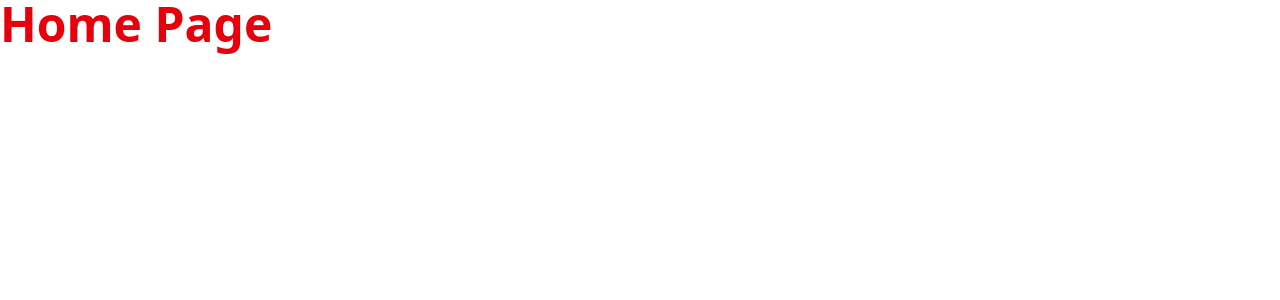
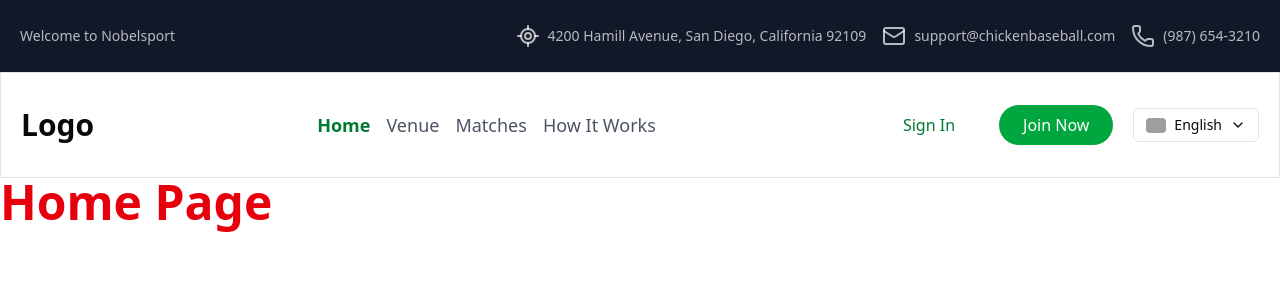
Before and after one commit to naymHdev/nobelsport-client, a Next.js app: page / in a window 1280 px wide. Shown: the top 300 px of the page. Built offline with nearby package versions, Linux system fonts and the light colour scheme; grey boxes are pictures that could not be loaded.

Commit message:
creted nav bar

```diff
--- a/src/app/(withCommonLayout)/layout.tsx
+++ b/src/app/(withCommonLayout)/layout.tsx
@@ -1,7 +1,13 @@
+import Navbar from "../../components/shared/Navbar";
+
+
 const CommonLayout = ({ children }: { children: React.ReactNode }) => {
   return (
     <>
-      <div className=" min-h-screen">{children}</div>
+      <div className=" min-h-screen">
+        <Navbar />
+        {children}
+      </div>
     </>
   );
 };
--- a/src/app/globals.css
+++ b/src/app/globals.css
@@ -7,6 +7,8 @@
   --color-background: oklch(0.141 0.005 285.823);
   --font-bebas: var(--font-bebas);
   --font-openSans: var(--font-openSans);
+  --color-ns-primary: #007a33;
+  --color-ns-foreground: #4b5563;
 }
 
 @theme inline {
--- /dev/null
+++ b/src/components/Locations.tsx
@@ -0,0 +1,73 @@
+'use client';
+
+import { useState } from 'react';
+import Image from 'next/image';
+import { ChevronDown } from 'lucide-react';
+
+const languages = [
+  {
+    code: 'en',
+    name: 'English',
+    flag: '/flags/us.png', // Place flag images in the public/flags folder
+  },
+  {
+    code: 'bd',
+    name: 'বাংলা',
+    flag: '/flags/bd.png',
+  },
+  {
+    code: 'fr',
+    name: 'Français',
+    flag: '/flags/fr.png',
+  },
+];
+
+const LanguageSelector = () => {
+  const [selected, setSelected] = useState(languages[0]);
+  const [open, setOpen] = useState(false);
+
+  return (
+    <div className="relative inline-block text-left">
+      <button
+        onClick={() => setOpen(!open)}
+        className="flex items-center gap-2 border px-3 py-1.5 rounded-md bg-white hover:bg-gray-100"
+      >
+        <Image
+          src={selected.flag}
+          alt={selected.name}
+          width={20}
+          height={15}
+          className="rounded-sm"
+        />
+        <span className="text-sm">{selected.name}</span>
+        <ChevronDown size={16} />
+      </button>
+
+      {open && (
+        <div className="absolute z-50 mt-2 w-40 bg-white border rounded shadow-md">
+          {languages.map((lang) => (
+            <button
+              key={lang.code}
+              onClick={() => {
+                setSelected(lang);
+                setOpen(false);
+              }}
+              className="w-full px-4 py-2 text-left hover:bg-gray-100 flex items-center gap-2"
+            >
+              <Image
+                src={lang.flag}
+                alt={lang.name}
+                width={20}
+                height={15}
+                className="rounded-sm"
+              />
+              <span className="text-sm">{lang.name}</span>
+            </button>
+          ))}
+        </div>
+      )}
+    </div>
+  );
+};
+
+export default LanguageSelector;
--- /dev/null
+++ b/src/components/shared/Navbar.tsx
@@ -0,0 +1,60 @@
+"use client";
+
+import Link from "next/link";
+import NSContainer from "../ui/core/NSContainer";
+import TopBar from "./Topbar";
+import { usePathname } from "next/navigation";
+import clsx from "clsx";
+import NSButton from "../ui/core/NSButton";
+import Image from "next/image";
+import Locations from "../Locations";
+
+const Navbar = () => {
+  const pathname = usePathname();
+
+  const navLinks = [
+    { href: "/", label: "Home" },
+    { href: "/venue", label: "Venue" },
+    { href: "/matches", label: "Matches" },
+    { href: "/how-it-works", label: "How It Works" },
+  ];
+  return (
+    <>
+      <TopBar />
+      <div className=" border py-8 w-full">
+        <NSContainer>
+          <div className=" flex items-center justify-between">
+            <div className=" font-bold font-openSans text-3xl">Logo</div>
+            <div className=" flex items-center gap-4 font-normal text-lg font-openSans">
+              {navLinks.map(({ href, label }) => (
+                <Link
+                  key={href}
+                  href={href}
+                  className={clsx(
+                    "transition-colors duration-200",
+                    pathname === href
+                      ? " text-ns-primary font-extrabold"
+                      : " text-ns-foreground font-normal"
+                  )}
+                >
+                  {label}
+                </Link>
+              ))}
+            </div>
+            <div className=" flex items-center justify-between gap-5">
+              <NSButton className=" text-ns-primary font-normal bg-transparent">
+                Sign In
+              </NSButton>
+              <NSButton className="font-normal">Join Now</NSButton>
+              <div>
+                <Locations />
+              </div>
+            </div>
+          </div>
+        </NSContainer>
+      </div>
+    </>
+  );
+};
+
+export default Navbar;
--- /dev/null
+++ b/src/components/shared/TopBar.tsx
@@ -0,0 +1,36 @@
+import NSContainer from "../ui/core/NSContainer";
+import { LocateFixed, Mail, Phone } from "lucide-react";
+
+const TopBar = () => {
+  return (
+    <>
+      <div className="bg-[#111827] py-6 w-full text-white/70">
+        <NSContainer>
+          <div className=" flex items-center justify-between text-sm font-normal">
+            <div>
+              <h3 className=" font-medium">Welcome to Nobelsport</h3>
+            </div>
+            <div className=" flex items-center justify-between gap-4">
+              <div className=" flex items-center gap-2">
+                <LocateFixed />
+                <p>4200 Hamill Avenue, San Diego, California 92109</p>
+              </div>
+              <div className=" flex items-center gap-2">
+                <Mail />
+                <p>support@chickenbaseball.com</p>
+              </div>
+              <div className=" flex items-center gap-2">
+                <Phone />
+                <p>(987) 654-3210</p>
+              </div>
+            </div>
+          </div>
+
+          {/* --------- Main Navbar --------- */}
+        </NSContainer>
+      </div>
+    </>
+  );
+};
+
+export default TopBar;
--- /dev/null
+++ b/src/components/ui/core/NSButton.tsx
@@ -0,0 +1,35 @@
+import React from "react";
+import { cn } from "@/lib/utils";
+
+type NSButtonProps = {
+  children: React.ReactNode;
+  onClick?: () => void;
+  type?: "button" | "submit" | "reset";
+  disabled?: boolean;
+  className?: string;
+};
+
+const NSButton: React.FC<NSButtonProps> = ({
+  children,
+  onClick,
+  type = "button",
+  disabled = false,
+  className = "",
+}) => {
+  return (
+    <button
+      type={type}
+      disabled={disabled}
+      onClick={onClick}
+      className={cn(
+        "px-6 py-2 rounded-full font-semibold transition-all duration-200",
+        "bg-green-600 text-white hover:bg-green-700 disabled:bg-gray-400 disabled:cursor-not-allowed",
+        className
+      )}
+    >
+      {children}
+    </button>
+  );
+};
+
+export default NSButton;
```
Also changed, not shown: src/assets/icons/usa-flag.png (added).
